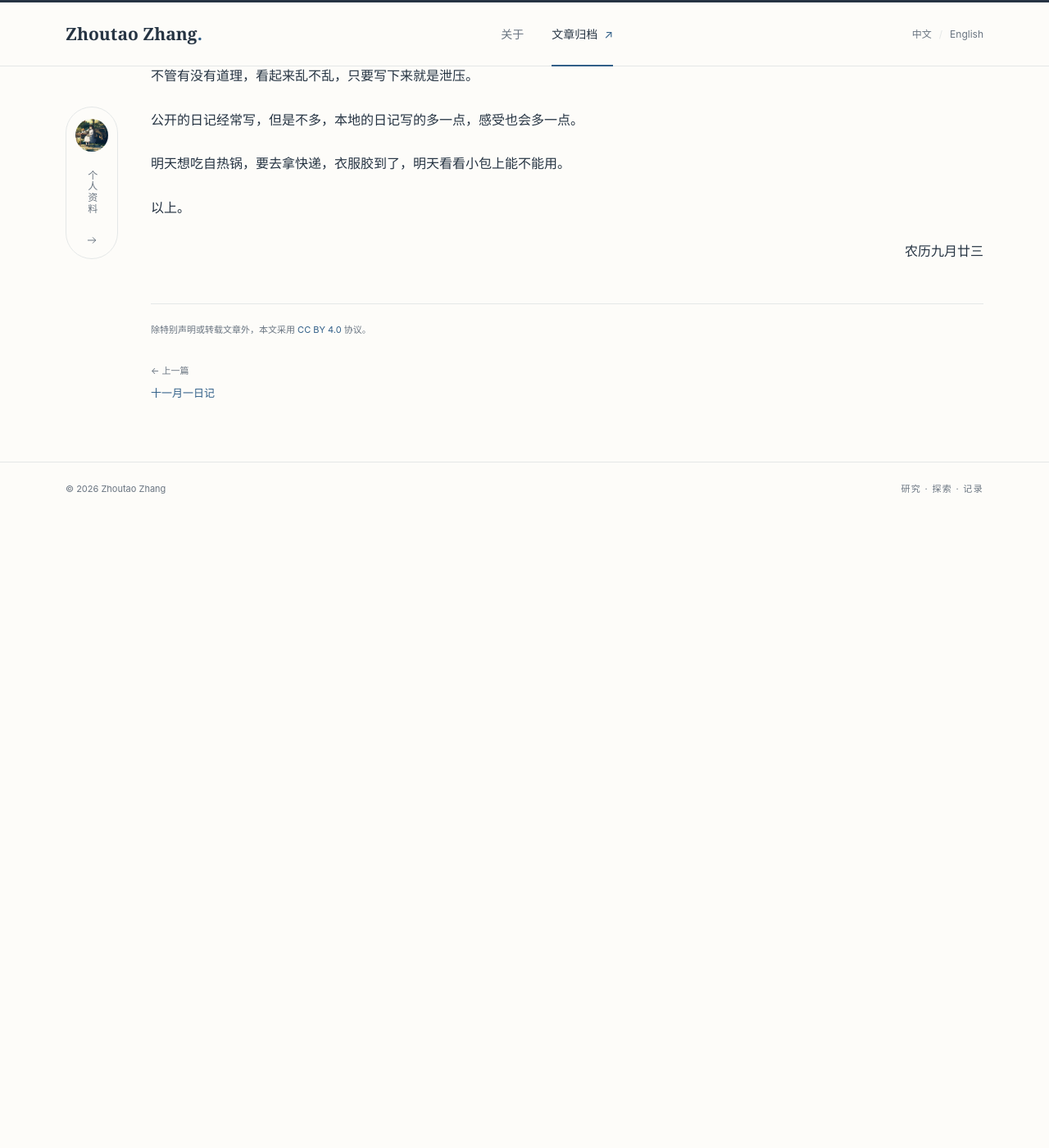
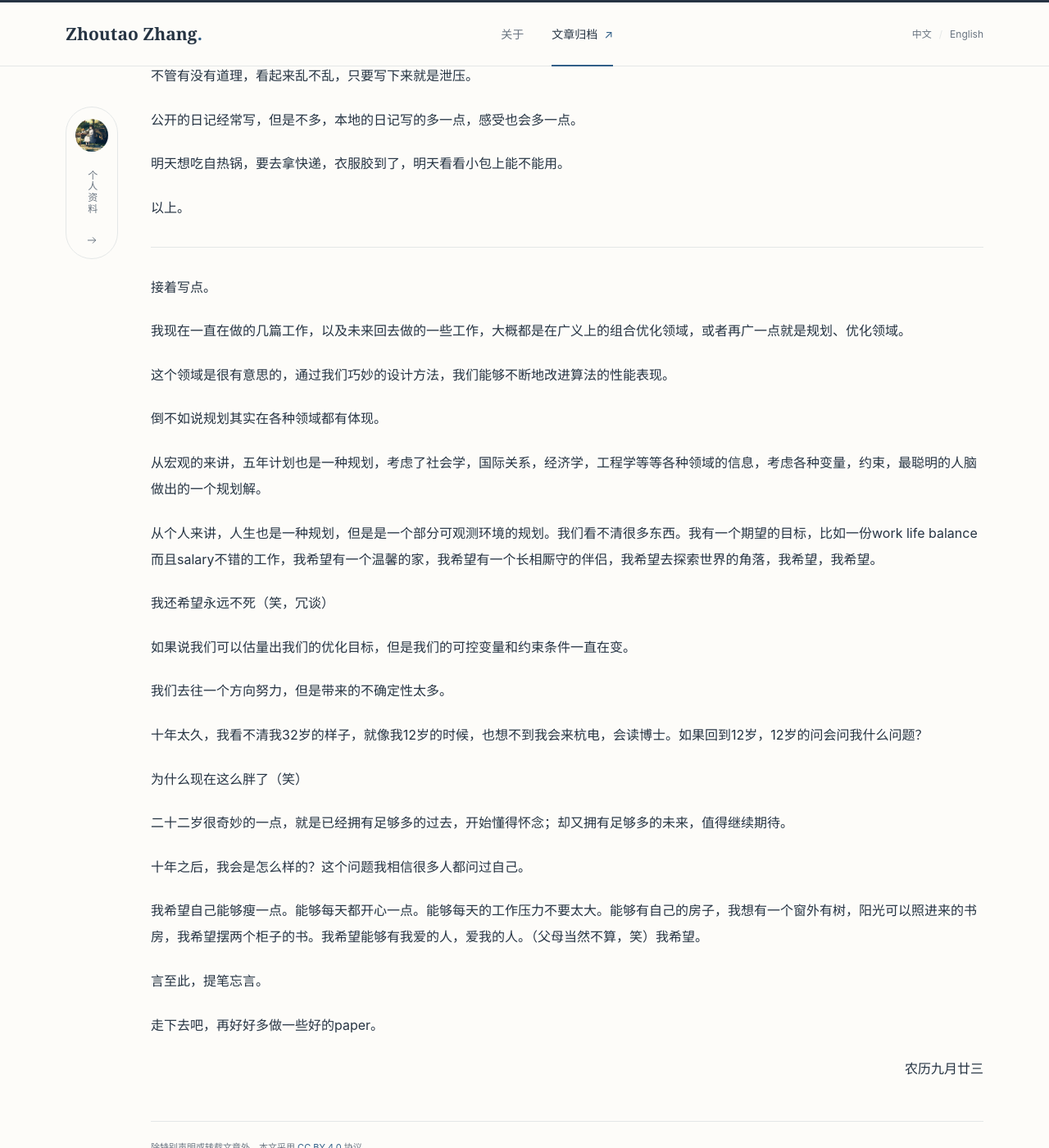
Before and after one commit to DuneArrakis/DuneArrakis.github.io, a Jekyll site: the page built from _posts/2026-11-02-十一月二日记.md, in a window 1280 px wide and 1400 px high, scrolled down 1132 px. Shown: the whole window at 82% size. Built offline with Jekyll 4.4.1, drawn with Linux system fonts in a browser that asks for light colours; before the commit the page ends 1762 px from its top, so only the background shows below that.

Commit message:
auto commit

```diff
--- a/_posts/2026-11-02-十一月二日记.md
+++ b/_posts/2026-11-02-十一月二日记.md
@@ -40,4 +40,38 @@ tags:
 
 以上。
 
+---
+
+接着写点。
+
+我现在一直在做的几篇工作，以及未来回去做的一些工作，大概都是在广义上的组合优化领域，或者再广一点就是规划、优化领域。
+
+这个领域是很有意思的，通过我们巧妙的设计方法，我们能够不断地改进算法的性能表现。
+
+倒不如说规划其实在各种领域都有体现。
+
+从宏观的来讲，五年计划也是一种规划，考虑了社会学，国际关系，经济学，工程学等等各种领域的信息，考虑各种变量，约束，最聪明的人脑做出的一个规划解。
+
+从个人来讲，人生也是一种规划，但是是一个部分可观测环境的规划。我们看不清很多东西。我有一个期望的目标，比如一份work life balance而且salary不错的工作，我希望有一个温馨的家，我希望有一个长相厮守的伴侣，我希望去探索世界的角落，我希望，我希望。
+
+我还希望永远不死（笑，冗谈）
+
+如果说我们可以估量出我们的优化目标，但是我们的可控变量和约束条件一直在变。
+
+我们去往一个方向努力，但是带来的不确定性太多。
+
+十年太久，我看不清我32岁的样子，就像我12岁的时候，也想不到我会来杭电，会读博士。如果回到12岁，12岁的问会问我什么问题？
+
+为什么现在这么胖了（笑）
+
+二十二岁很奇妙的一点，就是已经拥有足够多的过去，开始懂得怀念；却又拥有足够多的未来，值得继续期待。
+
+十年之后，我会是怎么样的？这个问题我相信很多人都问过自己。
+
+我希望自己能够瘦一点。能够每天都开心一点。能够每天的工作压力不要太大。能够有自己的房子，我想有一个窗外有树，阳光可以照进来的书房，我希望摆两个柜子的书。我希望能够有我爱的人，爱我的人。（父母当然不算，笑）我希望。
+
+言至此，提笔忘言。
+
+走下去吧，再好好多做一些好的paper。
+
 <p align="right">农历九月廿三</p>
```
